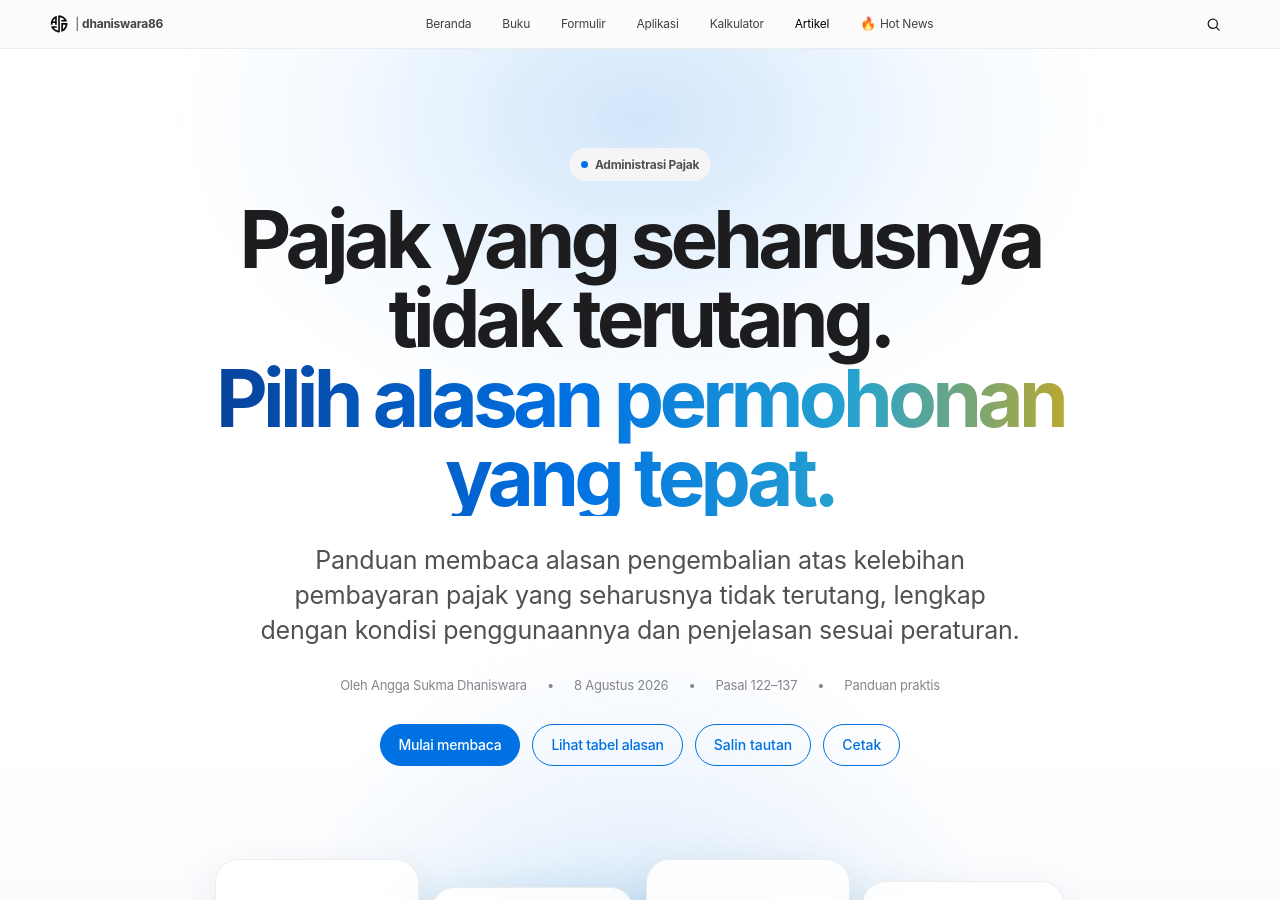
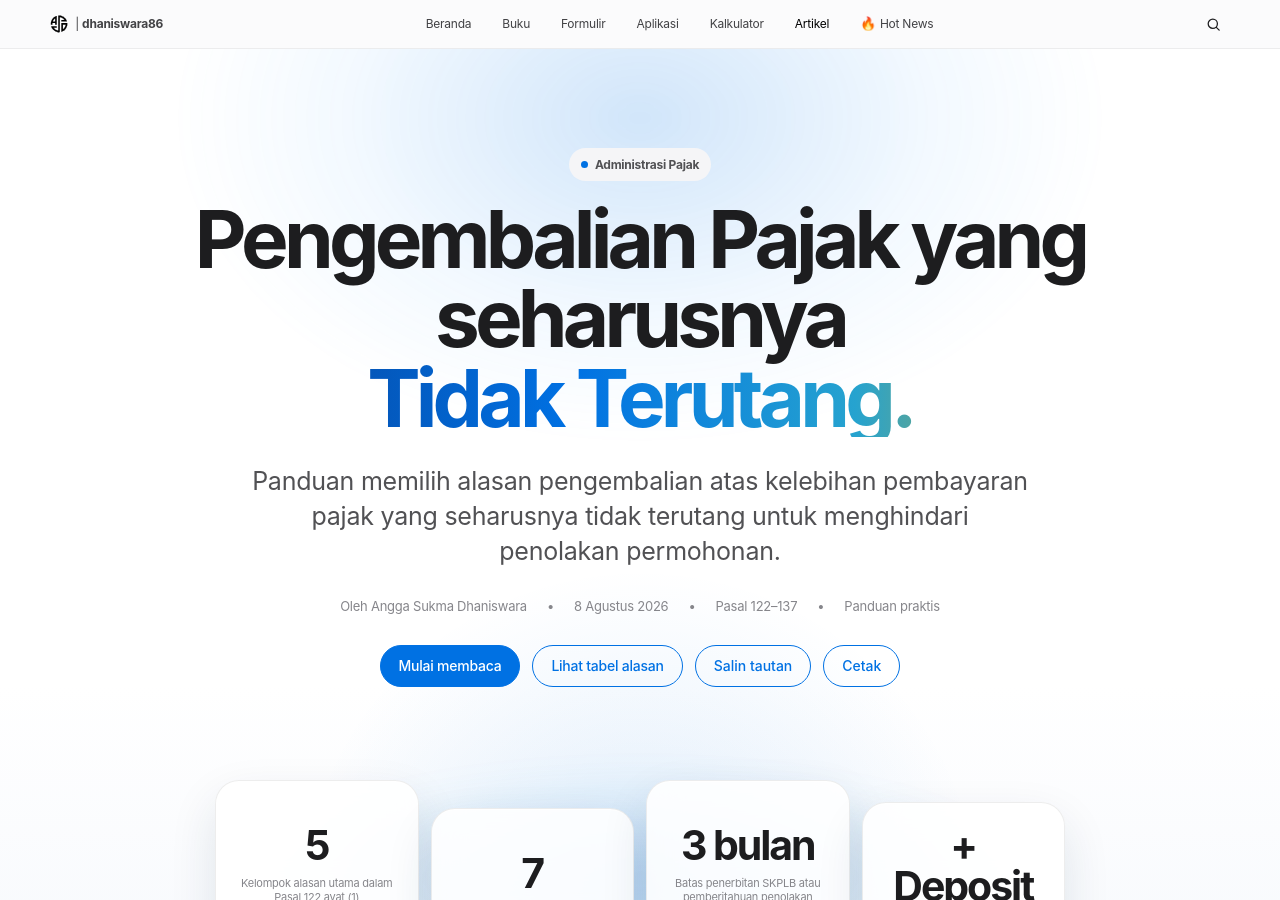
Before and after one commit to dhaniswara86/dhaniswara86.github.io, a Jekyll site: the page built from _artikel/pengembalian-pajak-tidak-terutang.md, in a window 1280 px wide and 900 px high. Built offline with Jekyll 4.4.1, drawn with Linux system fonts in a browser that asks for light colours.

Commit message:
Revise titles and excerpt for tax refund article
Updated titles and excerpts for clarity on tax refund reasons.

```diff
--- a/_artikel/pengembalian-pajak-tidak-terutang.md
+++ b/_artikel/pengembalian-pajak-tidak-terutang.md
@@ -2,10 +2,10 @@
 layout: artikel-editorial
 
 title: "Pengembalian Pajak yang Seharusnya Tidak Terutang"
-hero_title: "Pajak yang seharusnya tidak terutang."
-hero_accent: "Pilih alasan permohonan yang tepat."
+hero_title: "Pengembalian Pajak yang seharusnya"
+hero_accent: "Tidak Terutang."
 
-excerpt: "Panduan membaca alasan pengembalian atas kelebihan pembayaran pajak yang seharusnya tidak terutang, lengkap dengan kondisi penggunaannya dan penjelasan sesuai peraturan."
+excerpt: "Panduan memilih alasan pengembalian atas kelebihan pembayaran pajak yang seharusnya tidak terutang untuk menghindari penolakan permohonan."
 description: "Panduan praktis memilih alasan pengembalian pajak yang seharusnya tidak terutang berdasarkan Pasal 122 sampai dengan Pasal 137."
 
 category: "Administrasi Pajak"
```
